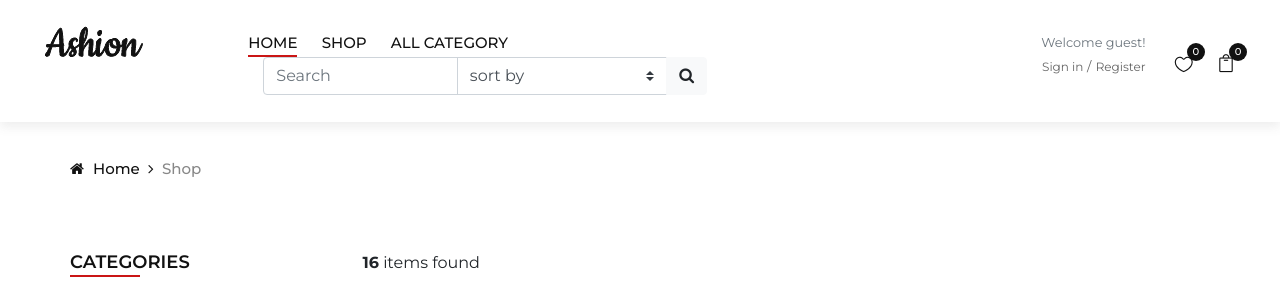
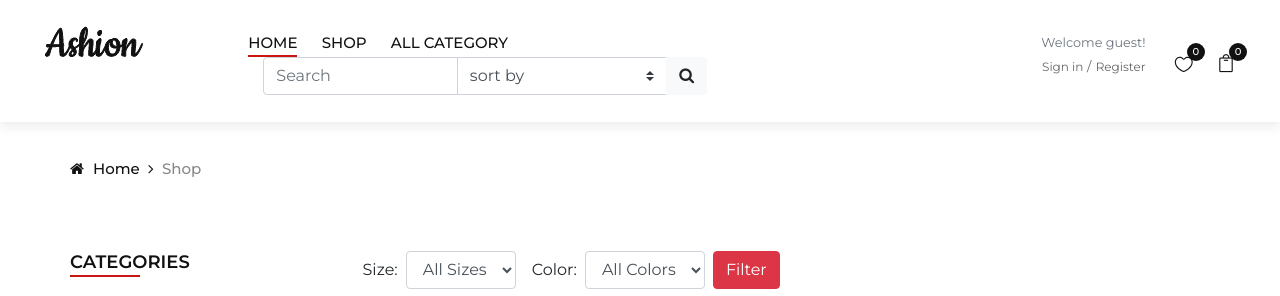
Before and after one commit to myself-ameesha/Ecommerce_project, a Django app: page /store/ in a window 1280 px wide. Shown: the top 296 px of the page. Run offline with Django 4.2, Linux system fonts and the light colour scheme; data comes from the database, SQL or seed files in the repository; some libraries are stand-ins or nearby versions.

Commit message:
store.html

```diff
--- a/templates/store/store.html
+++ b/templates/store/store.html
@@ -210,9 +210,33 @@
                     </div>
                 </div>
                 <div class="col-lg-9 col-md-9">
+                    <form method="GET" class="form-inline pb-5">
+                        <div class="form-group">
+                            <label class="pr-2" for="size">Size:</label>
+                            <select name="size" id="size" class="form-control">
+                                <option value="">All Sizes</option>
+                                {% for size in sizes %}
+                                    <option value="{{ size }}" {% if size == selected_size %}selected{% endif %}>{{ size }}</option>
+                                {% endfor %}
+                            </select>
+                        </div>
+                        <div class="form-group">
+                            <label class="pl-3 pr-2"for="color">Color:</label>
+                            <select name="color" id="color" class="form-control">
+                                <option value="">All Colors</option>
+                                {% for color in colors %}
+                                    <option value="{{ color }}" {% if color == selected_color %}selected{% endif %}>{{ color }}</option>
+                                {% endfor %}
+                            </select>
+                        </div>
+                        <div class="pl-2">
+                        <button type="submit" class="btn btn-danger">Filter</button>
+                    </div>
+                    </form>
                     <div class="form-inline">
                         <span class="mr-md-auto mb-4"><b>{{ product_count }}</b>  items found</span>
                     </div>
+
                     <div class="row">
                         {% if products %}
                         {% for product in products %}
```
